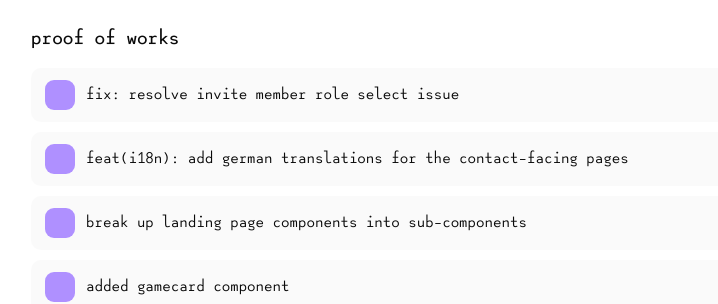
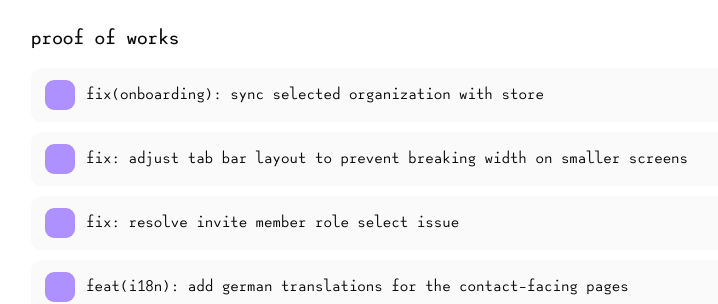
Before and after one commit to manjhss/portfoleoo, a Next.js app: page /proof-of-works in a window 1280 px wide. Shown: the top 304 px of the page, without its empty margins (249-967 px from the left). Built offline with nearby package versions, Linux system fonts and the light colour scheme; some icons are missing.

Commit message:
feat: update proofOfWorks with new entries

```diff
--- a/data/portfolio.ts
+++ b/data/portfolio.ts
@@ -15,21 +15,31 @@ export const portfolioData = {
   proofOfWorks: [
     {
       id: 1,
+      text: "fix(onboarding): sync selected organization with store",
+      url: "https://github.com/outray-tunnel/outray/pull/40",
+    },
+    {
+      id: 2,
+      text: "fix: adjust tab bar layout to prevent breaking width on smaller screens",
+      url: "https://github.com/KartikLabhshetwar/linkpreview/pull/2",
+    },
+    {
+      id: 3,
       text: "fix: resolve invite member role select issue",
       url: "https://github.com/outray-tunnel/outray/pull/36",
     },
     {
-      id: 2,
+      id: 4,
       text: "feat(i18n): add german translations for the contact-facing pages",
       url: "https://github.com/useplunk/plunk/pull/249",
     },
     {
-      id: 3,
+      id: 5,
       text: "break up landing page components into sub-components",
       url: "https://github.com/wasp-lang/open-saas/pull/214",
     },
     {
-      id: 4,
+      id: 6,
       text: "added gamecard component",
       url: "https://github.com/lohit-pro/fakestake/commit/9ee6200157ff5f26d168a2b45c8edaf69a40509b",
     },
```
